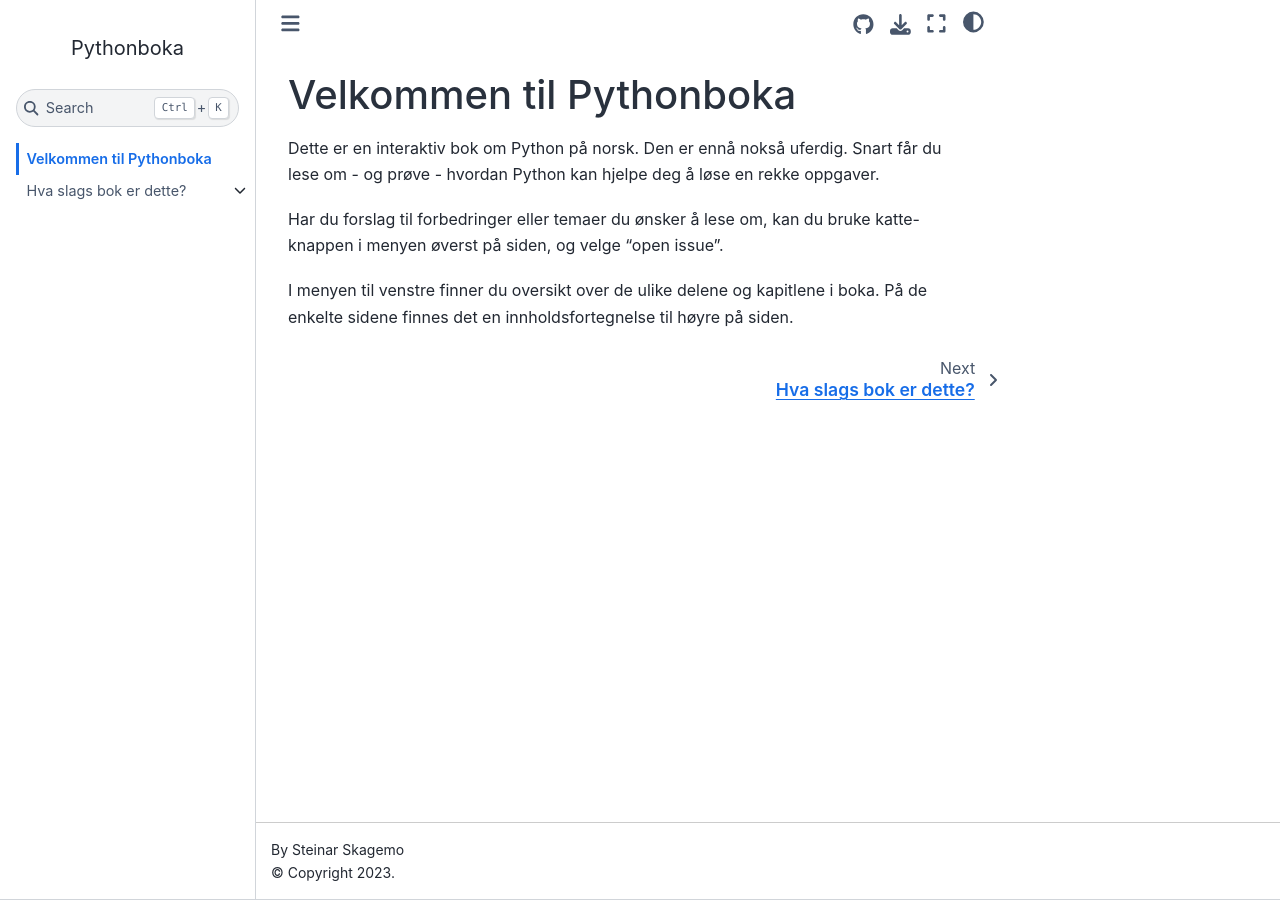
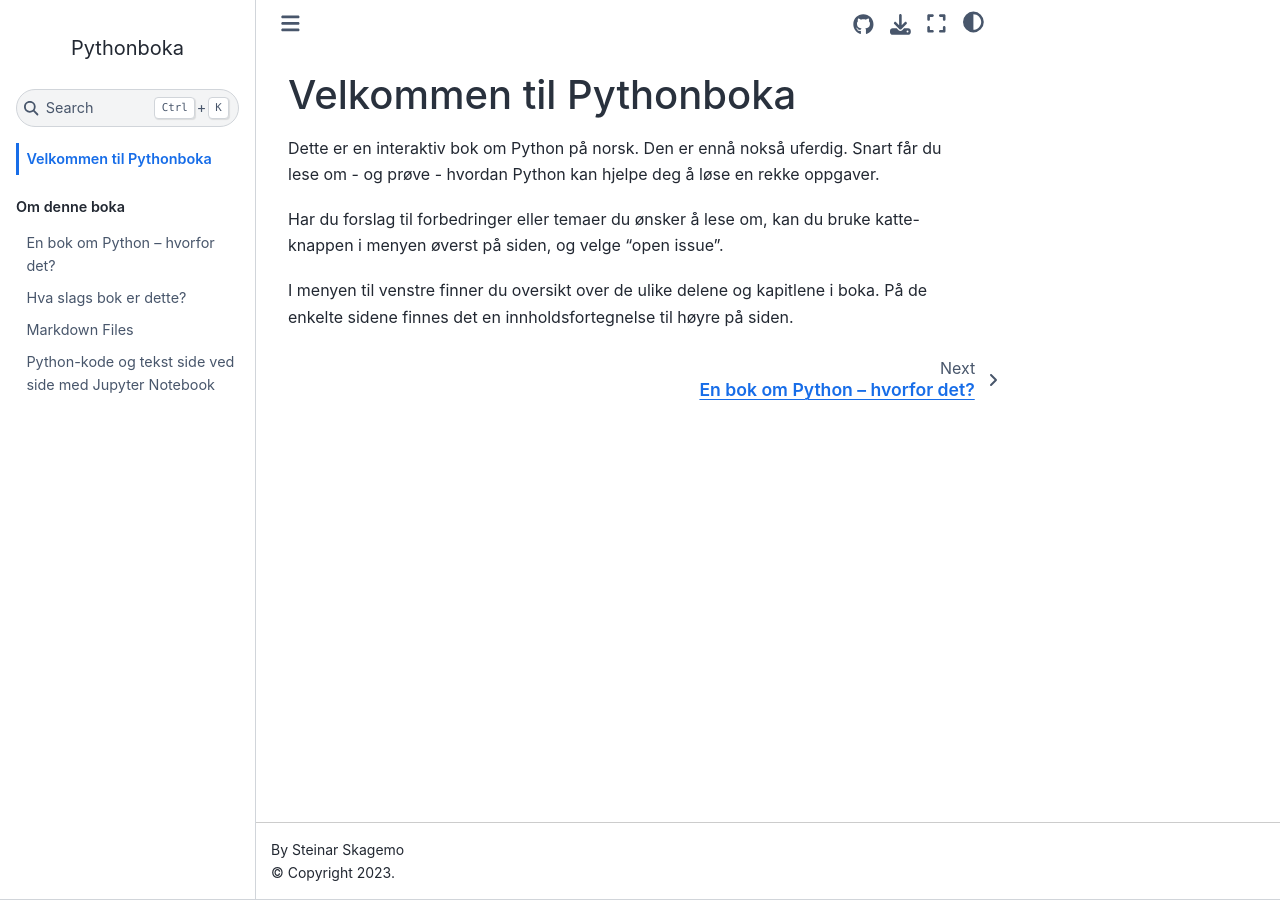
Before and after one commit to sskagemo/pythonboka, a Jupyter Book: the page built from intro.md, in a window 1280 px wide. Built offline with Jupyter Book 1.0.4 settings and Sphinx 7.4.7 and the Sphinx Book theme 1.1.4, drawn with Linux system fonts in a browser that asks for light colours; some of the changed lines change nothing that is shown.

Commit message:
restarted the work ...

````diff
--- a/_toc.yml
+++ b/_toc.yml
@@ -1,8 +1,12 @@
 # Table of content
 # Learn more at https://jupyterbook.org/customize/toc.html
 #
-- file: intro
-- file: innhold
-  sections:
-    - file: markdown
-    - file: notebooks
+format: jb-book
+root: intro
+parts:
+- caption: Om denne boka
+  chapters:
+  - file: om/hvorfor.md
+  - file: innhold
+  - file: markdown
+  - file: notebooks
--- /dev/null
+++ b/om/hvorfor.md
@@ -0,0 +1,69 @@
+En bok om Python -- hvorfor det?
+================================
+
+Python er et av verdens mest populære programmeringsspråk, og det er mange grunner til det. Og det er også mange grunner til at det er lurt å lære å programmere. Så den korte oppsummeringen er at en bok, på norsk, om Python, skal gjøre det enklere for flere å lære programmering.
+
+Nedenfor er en litt grundigere gjennomgang av de forskjellige grunnene.
+
+Grunner til å lære programmering
+--------------------------------
+
+Veldig mange har allerede tatt til orde for at "alle" bør lære å programmere, og det er
+
+
+Grunner til å velge Python som første programmeringsspråk
+---------------------------------------------------------
+
+Det finnes selvsagt andre programmeringsspråk som er gode kandidater hvis du lurer på hvilket du skal velge, og jeg skal ikke påstå at Python er det desidert beste valget. Men ved valg av språk kan det være ulike hensyn å vurdere: Det bør være lett å komme igang og lett å forstå språket. Samtidig bør det også ganske raskt være mulig å gjøre noe med språket som er nyttig. Og helst bør språket "vokse", sånn at du etterhvert kan løse også avanserte oppgaver. Hvor mye et språk kan brukes til henger også sammen med hvor populært det er. Jo flere som bruker det, jo større er sannsynligheten for at det allerede er noen som har brukt det til lignende oppgaver, og at det finnes moduler og verktøy som
+
+Et siste poeng er eierskapet til språket. Noen språk eies og forvaltes av kommersielle selskap, mens andre, som Python, er åpen kildekode og forvaltes av en uavhengig organisasjon, Python Software Foundation.
+
+
+
+Som du sikkert har gjettet mener jeg Python er et programmeringsspråk som har de egenskapene jeg har nevnt her.
+
+Lett å bruke
+____________
+
+interaktiv
+ikke kompilering
+
+
+Lett å forstå
+_____________
+
+Python er laget for å være lett å lese (fordi kode skrives en gang men leses mange ganger) og derfor kan det nesten leses som engelsk. Nedenfor er noen eksempler på kode (det som kommer etter >>> og ... er kode som er skrevet inn, og det som står uten tegn foran er "svaret" når koden kjøres)
+
+```python
+>>> 3 + 3
+6
+
+>>> if 3 + 3 == 6:
+...     print('Python kan regne!')
+Python kan regne!
+>>>
+```
+
+Gjøre avanserte ting
+____________________
+
+Riktignok er det sånn at når du kan så mye programmering at du skal gjøre avanserte ting, vil du sannsynligvis også raskt kunne lære nye språk. Det er egentlig alene en grunn til å starte å lære programmering, for så fort du har lært et programmeringsspråk blir det mye enklere å lære det neste. Men selv om det blir relativt enkelt å lære seg nye språk når du først har lært et, er det selvsagt ikke noen ulempe om det du språket du allerede har brukt tid på å lære, også er fleksibelt og avansert nok til kunne brukes til det meste.
+
+Men Python har også noen svakheter ...
+______________________________________
+
+Python er ikke et perfekt språk, så det er verdt å nevne noen av svakhetene også. Det handler også ofte om valg og balansering av hensyn, for å få mer av noe må man gi opp noe annet.
+
+* Hastighet: Python er regnet som et tregt språk; når Python-kode kjøres brukes det relativt mye minne og det går relativt tregt sammenlignet med en del andre språk. Men som nevnt er denne svakheten ikke til hinder for at Python brukes i driftskritiske systemer, og i stor skala. Når det er enkelt å utvikle ny funksjonalitet, er det også enklere å forbedre systemer for å komme rundt flaskehalser. Ofte er det andre ting enn selve kjøringen av koden som er kritisk for om et system er tregt eller ikke.
+
+* Interaktivitet i nettlesere: Python er mye brukt for å lage nettsider, mer presist for å styre det som skjer på serverne som leverer nettsidene til nettleseren. Men på et område, interaktivitet i nettleseren, er det et annet språk som dominerer totalt, nemlig JavaScript. JavaScript er et språk som det er innebygget støtte for i alle nettleserne. Med utviklingen av nettleserteknologi, er det ikke usannsynlig at Python også blir et alternativ til JavaScript for å styre nettlesere i fremtiden.
+
+* Mobil: Python er foreløpig ikke et av de foretrukne språkene for å lage app-er på de ulike mobil-plattformene, Android og Apple iOS.
+
+*
+
+
+Grunner til å skrive en bok om programmering på norsk
+-----------------------------------------------------
+
+Vel, jeg må innrømme at den aller viktigste grunnen til at jeg har begynt å skrive denne boken, er at jeg har lyst til å gjøre det. Så jeg skal kanskje ikke påstå at det finnes noen objektive grunner til at denne boken bare _må_ skrives.
````
